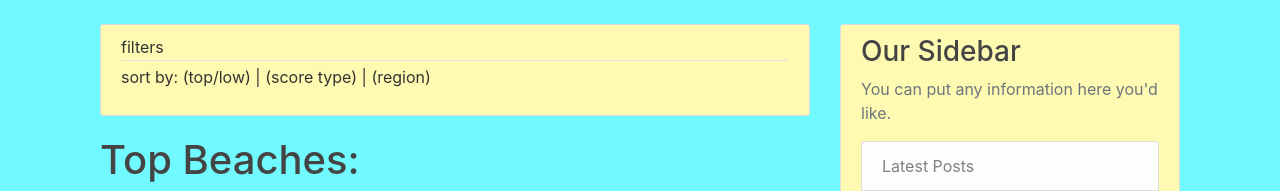
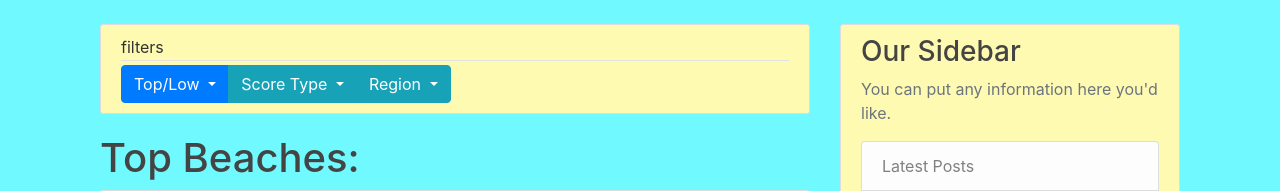
Before and after one commit to uprm-inso-4101-2021-2022-s1/semester-project-team-13, a Django app: page / in a window 1280 px wide. Shown: the part 56-247 px from the top of the page. Run offline with Django 3.2, Linux system fonts and the light colour scheme; data comes from the database, SQL or seed files in the repository; some libraries are stand-ins or nearby versions.

Commit message:
Dropdown filter buttons successfully added

```diff
--- a/templates/home/home.html
+++ b/templates/home/home.html
@@ -8,10 +8,54 @@
       filters
     </div>
     <div>
-      <p class="article content"> sort by: (top/low) | (score type) | (region) </p>
-      <!-- each () could be a drop down select type button -->
-      <!-- score types: overall, or specific activity -->
-      <!-- region select is optional (any n nw w sw s se e ne) -->
+      <!-- button group starts here -->
+      <div class="btn-group" role="group" aria-label="Button Group with Dropdown">
+        <!-- FOR TOP/LOW -->
+        <div class="btn-group">
+          <button class="btn btn-primary dropdown-toggle" type="button" id="dropdownMenuButton1" data-toggle="dropdown" aria-haspopup="true" aria-expanded="false">
+            Top/Low
+          </button>
+
+          <div class="dropdown-menu" aria-labelledby="dropdownMenuButton1">
+            <a class="dropdown-item" href="#">Top</a>
+            <a class="dropdown-item" href="#">Low</a>
+          </div>
+        </div>
+        <!-- FOR SCORE TYPE -->
+        <div class="btn-group">
+          <button class="btn btn-info dropdown-toggle" type="button" id="dropdownMenuButton2" data-toggle="dropdown" aria-haspopup="true" aria-expanded="false">
+            Score Type
+          </button>
+
+          <div class="dropdown-menu" aria-labelledby="dropdownMenuButton2">
+            <a class="dropdown-item" href="#">Overall</a>
+            <div class="dropdown-divider"></div>
+            <a class="dropdown-item" href="#">Snorkeling</a>
+            <a class="dropdown-item" href="#">Diving</a>
+            <li class="active"><a href="#">*PENDING OTHERS*</a></li>
+
+          </div>
+        </div>
+
+        <!-- FOR REGION -->
+        <div class="btn-group">
+          <button class="btn btn-info dropdown-toggle" type="button" id="dropdownMenuButton3" data-toggle="dropdown" aria-haspopup="true" aria-expanded="false">
+            Region
+          </button>
+
+          <div class="dropdown-menu" aria-labelledby="dropdownMenuButton3">
+            <a class="dropdown-item" href="#">Any</a>
+            <a class="dropdown-item" href="#">N</a>
+            <a class="dropdown-item" href="#">NW</a>
+            <a class="dropdown-item" href="#">W</a>
+            <a class="dropdown-item" href="#">SW</a>
+            <a class="dropdown-item" href="#">S</a>
+            <a class="dropdown-item" href="#">SE</a>
+            <a class="dropdown-item" href="#">E</a>
+            <a class="dropdown-item" href="#">NE</a>
+          </div>
+      </div>
+
     </div>
   </div>
 </article>
```
